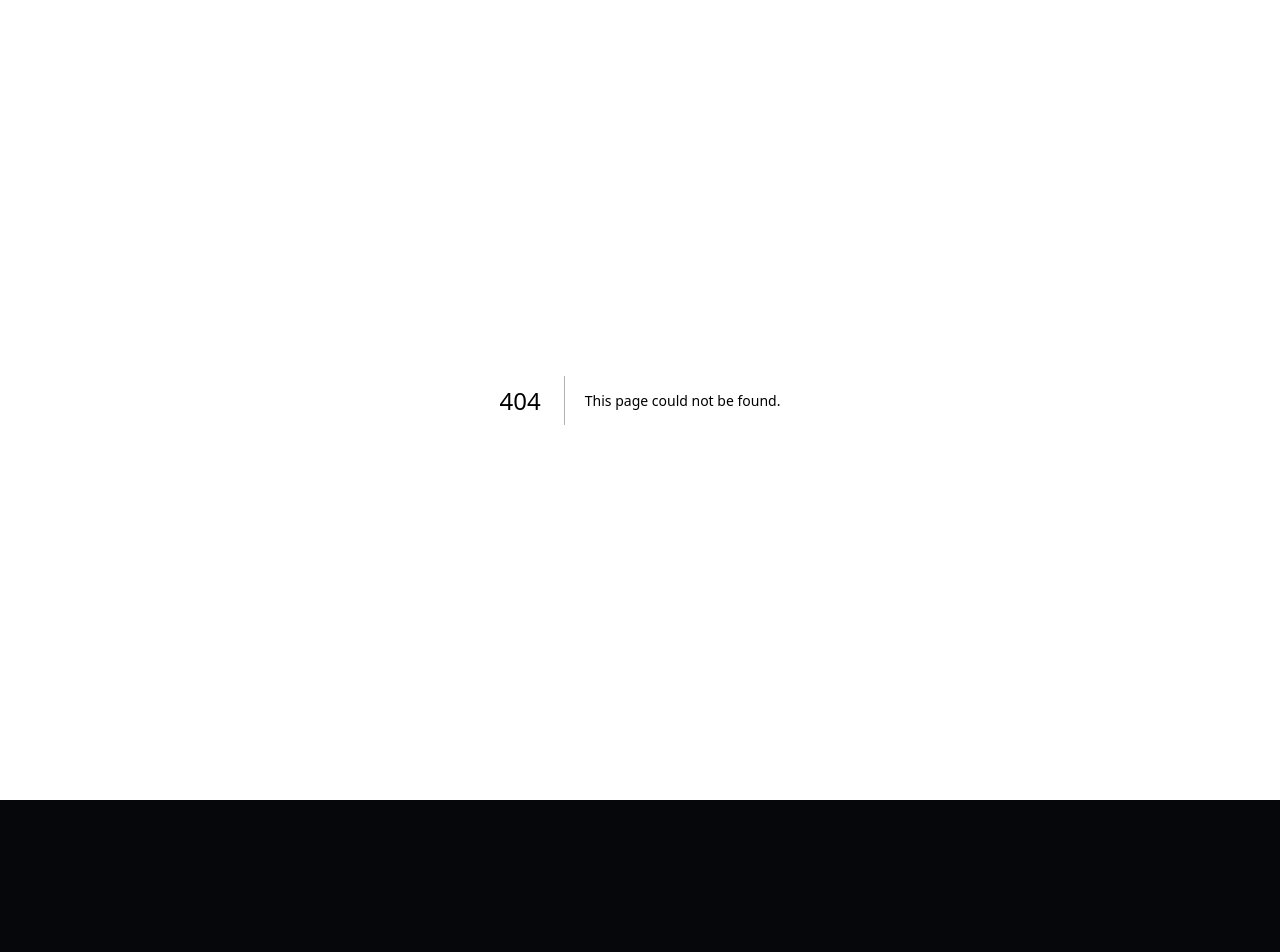
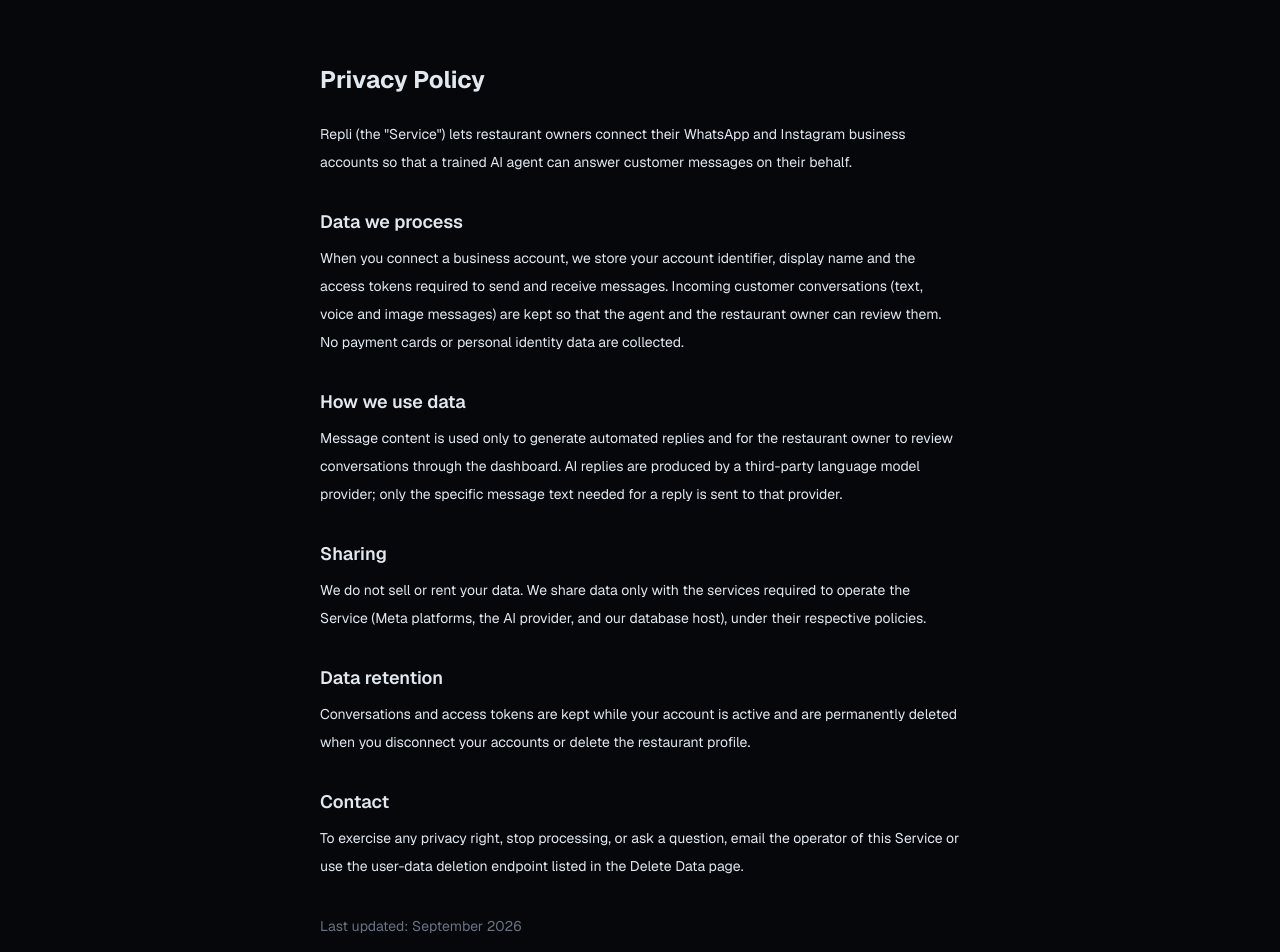
Before and after one commit to wiuofjoi4/watsinstaassitant, a Next.js app: page /privacy in a window 1280 px wide. Before the commit this address had no page. Shown: the top 952 px of the page. Before the commit the page ends 800 px from the top, so only its background shows below. Built offline with nearby package versions, Linux system fonts and the light colour scheme.

Commit message:
Add privacy, terms, and data-deletion pages for Meta App Review

```diff
--- /dev/null
+++ b/src/app/data-deletion/page.tsx
@@ -0,0 +1,35 @@
+export const metadata = {
+  title: "Delete Data — Repli",
+};
+
+export default function DataDeletionPage() {
+  return (
+    <main className="max-w-2xl mx-auto px-4 py-16 text-sm leading-7">
+      <h1 className="text-2xl font-bold mb-6">User Data Deletion</h1>
+      <p>
+        You can request deletion of all data we hold about your account at any
+        time. This removes connected account identifiers, access tokens, and all
+        stored conversations permanently.
+      </p>
+      <h2 className="text-lg font-semibold mt-8 mb-2">Request by email</h2>
+      <p>
+        Send an email to the operator of this Service from the email address you
+        used to sign up, with the subject &quot;Delete my data&quot; and stating
+        the restaurant / business name. We will confirm the deletion.
+      </p>
+      <h2 className="text-lg font-semibold mt-8 mb-2">What is deleted?</h2>
+      <ul className="list-disc pl-5 mt-2">
+        <li>Connected WhatsApp and Instagram account identifiers</li>
+        <li>Access tokens (the platform connection is revoked)</li>
+        <li>All conversation history and AI usage logs</li>
+      </ul>
+      <p>
+        Deletion is performed within 30 days of a completed, verified request.
+      </p>
+      <p className="mt-8 text-gray-500">
+        Related: <a href="/privacy">Privacy Policy</a> ·{" "}
+        <a href="/terms">Terms of Service</a>
+      </p>
+    </main>
+  );
+}
--- /dev/null
+++ b/src/app/privacy/page.tsx
@@ -0,0 +1,52 @@
+export const metadata = {
+  title: "Privacy Policy — Repli",
+};
+
+export default function PrivacyPage() {
+  return (
+    <main className="max-w-2xl mx-auto px-4 py-16 text-sm leading-7">
+      <h1 className="text-2xl font-bold mb-6">Privacy Policy</h1>
+      <p>
+        Repli (the&nbsp;&quot;Service&quot;) lets restaurant owners connect their
+        WhatsApp and Instagram business accounts so that a trained AI agent can
+        answer customer messages on their behalf.
+      </p>
+      <h2 className="text-lg font-semibold mt-8 mb-2">Data we process</h2>
+      <p>
+        When you connect a business account, we store your account identifier,
+        display name and the access tokens required to send and receive messages.
+        Incoming customer conversations (text, voice and image messages) are kept
+        so that the agent and the restaurant owner can review them. No payment
+        cards or personal identity data are collected.
+      </p>
+      <h2 className="text-lg font-semibold mt-8 mb-2">How we use data</h2>
+      <p>
+        Message content is used only to generate automated replies and for the
+        restaurant owner to review conversations through the dashboard. AI
+        replies are produced by a third-party language model provider; only the
+        specific message text needed for a reply is sent to that provider.
+      </p>
+      <h2 className="text-lg font-semibold mt-8 mb-2">Sharing</h2>
+      <p>
+        We do not sell or rent your data. We share data only with the services
+        required to operate the Service (Meta platforms, the AI provider, and
+        our database host), under their respective policies.
+      </p>
+      <h2 className="text-lg font-semibold mt-8 mb-2">Data retention</h2>
+      <p>
+        Conversations and access tokens are kept while your account is active
+        and are permanently deleted when you disconnect your accounts or delete
+        the restaurant profile.
+      </p>
+      <h2 className="text-lg font-semibold mt-8 mb-2">Contact</h2>
+      <p>
+        To exercise any privacy right, stop processing, or ask a question, email
+        the operator of this Service or use the user-data deletion endpoint
+        listed in the Delete Data page.
+      </p>
+      <p className="mt-8 text-gray-500">
+        Last updated: September 2026
+      </p>
+    </main>
+  );
+}
--- /dev/null
+++ b/src/app/terms/page.tsx
@@ -0,0 +1,48 @@
+export const metadata = {
+  title: "Terms of Service — Repli",
+};
+
+export default function TermsPage() {
+  return (
+    <main className="max-w-2xl mx-auto px-4 py-16 text-sm leading-7">
+      <h1 className="text-2xl font-bold mb-6">Terms of Service</h1>
+      <p>
+        By using the Repli Service you agree to these terms. The Service connects
+        your business messaging accounts to an AI agent that replies to your
+        customers on your behalf.
+      </p>
+      <h2 className="text-lg font-semibold mt-8 mb-2">Your responsibilities</h2>
+      <ul className="list-disc pl-5 mt-2">
+        <li>You must own or manage the business accounts you connect.</li>
+        <li>
+          Your menus, policies and instructions must be accurate and must not be
+          misleading.
+        </li>
+        <li>
+          You remain responsible for the automated replies your agent sends.
+        </li>
+        <li>
+          You must comply with Meta&apos;s platform terms and with all applicable
+          laws.
+        </li>
+      </ul>
+      <h2 className="text-lg font-semibold mt-8 mb-2">Service availability</h2>
+      <p>
+        We provide the Service &quot;as is&quot; and do not guarantee uninterrupted
+        availability. We may suspend access in case of abuse, unpaid fees, or a
+        violation of these terms.
+      </p>
+      <h2 className="text-lg font-semibold mt-8 mb-2">Termination</h2>
+      <p>
+        You may stop using the Service at any time by disconnecting your
+        accounts. We may terminate access with notice if you violate these terms.
+      </p>
+      <h2 className="text-lg font-semibold mt-8 mb-2">Liability</h2>
+      <p>
+        To the maximum extent permitted by law, the Service is not liable for
+        indirect or incidental damages arising from use of the Service.
+      </p>
+      <p className="mt-8 text-gray-500">Last updated: September 2026</p>
+    </main>
+  );
+}
```
